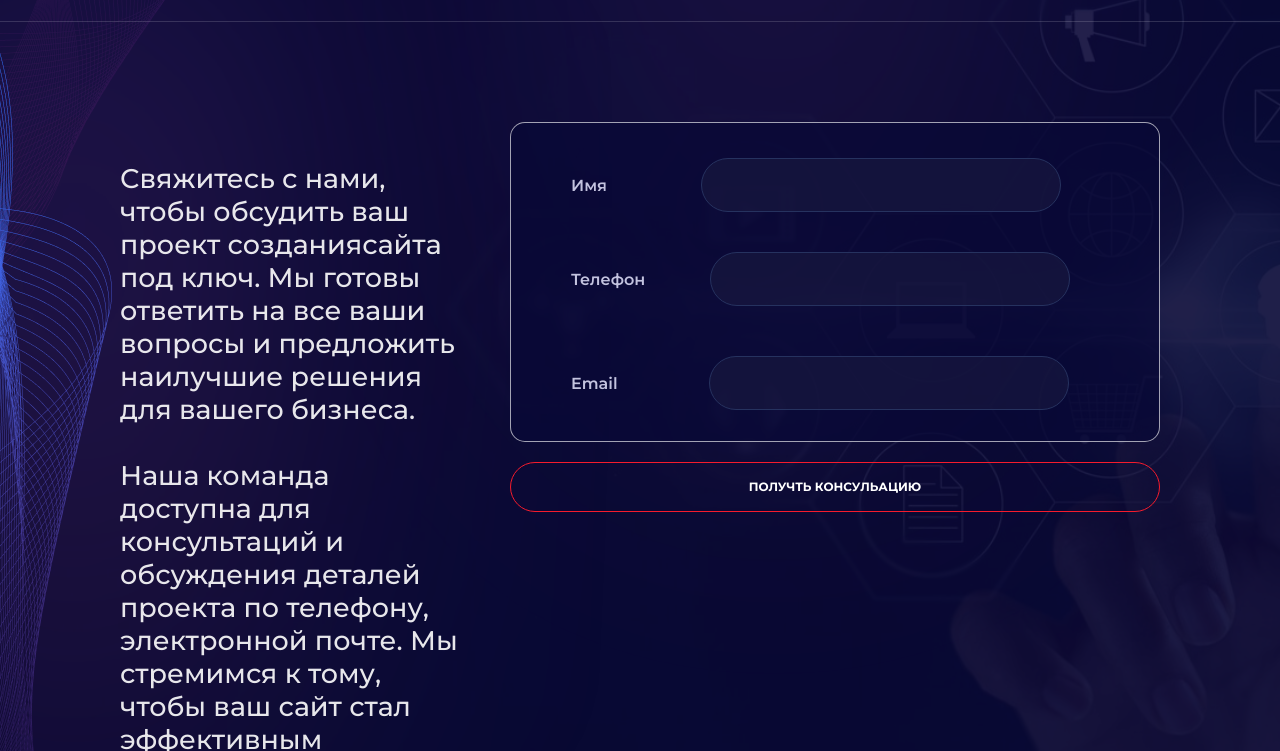
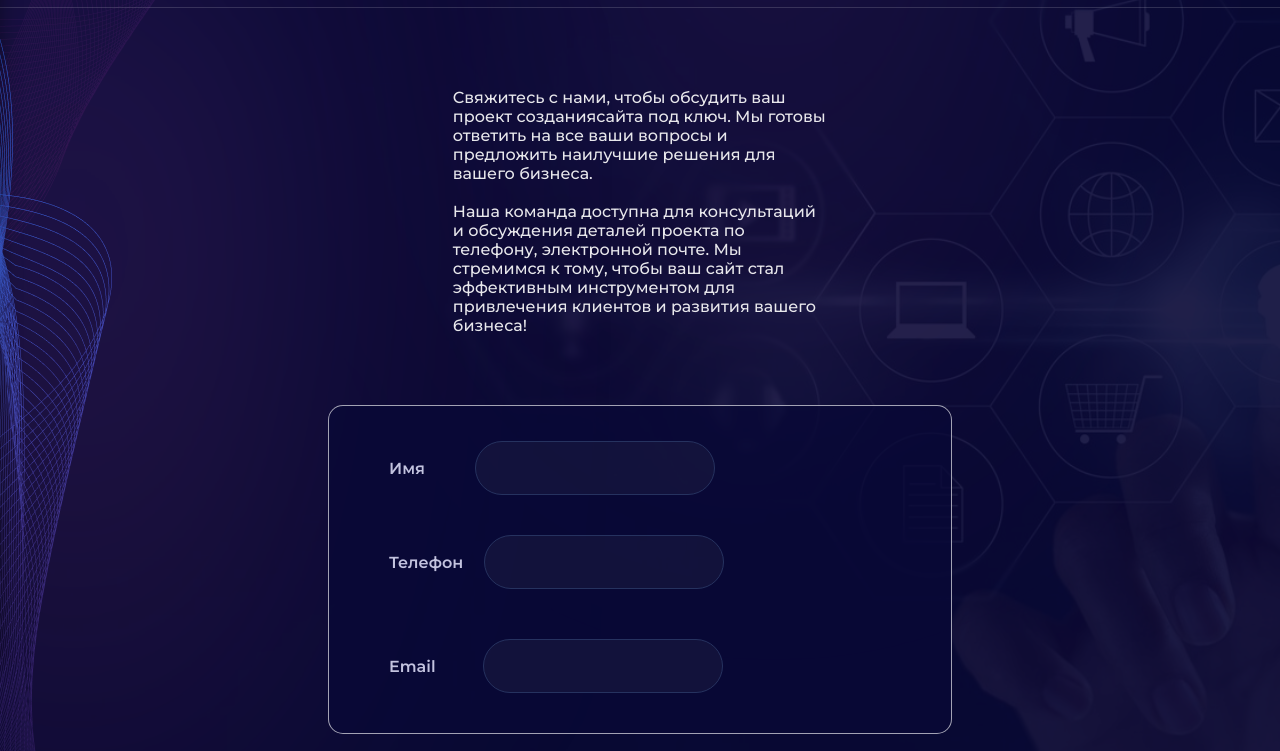
Before and after one commit to Quma4ka/qumaWWW, a plain HTML site: page contact.html in a window 1280 px wide. Shown: the part 135-886 px from the top of the page. Drawn offline with Linux system fonts and the light colour scheme; a web font is replaced by a local one.

Commit message:
Add files via upload

```diff
--- a/contact_media.css
+++ b/contact_media.css
@@ -1,4 +1,4 @@
-@media screen and (width < 1001px) {
+@media screen and (width < 1601px) {
   #side-checkbox {
     display: none;
   }
@@ -161,7 +161,7 @@
     margin: 0px auto;
     justify-content: center;
     text-align: center;
-    width: 450px;
+    width: 100%;
     height: 50px;
   }
   .main_footer_con {
@@ -173,7 +173,7 @@
 
 }
 
-@media screen and (width > 1001px) {
+@media screen and (width > 1601px) {
   .phoneSSS {
     display: none;
   }
--- a/index_media.css
+++ b/index_media.css
@@ -1,13 +1,13 @@
-@media screen and (width < 1000px) {
+@media screen and (width < 1600px) {
   body {
-    max-width: 1001px;
+    max-width: 1601px;
   }
   html {
     scroll-behavior: smooth;
   }
   .phone {
     background-size: cover;
-    width: 1001px;
+    width: 1601px;
     height: 870px;
     position: absolute;
   }
@@ -267,7 +267,7 @@
   }
 }
 
-@media screen and (width > 1001px) {
+@media screen and (width > 1601px) {
   .menu_header_button,
   #side-checkbox,
   .side-button-2,
```
Also changed, not shown: project.html (+0 -1 lines).
